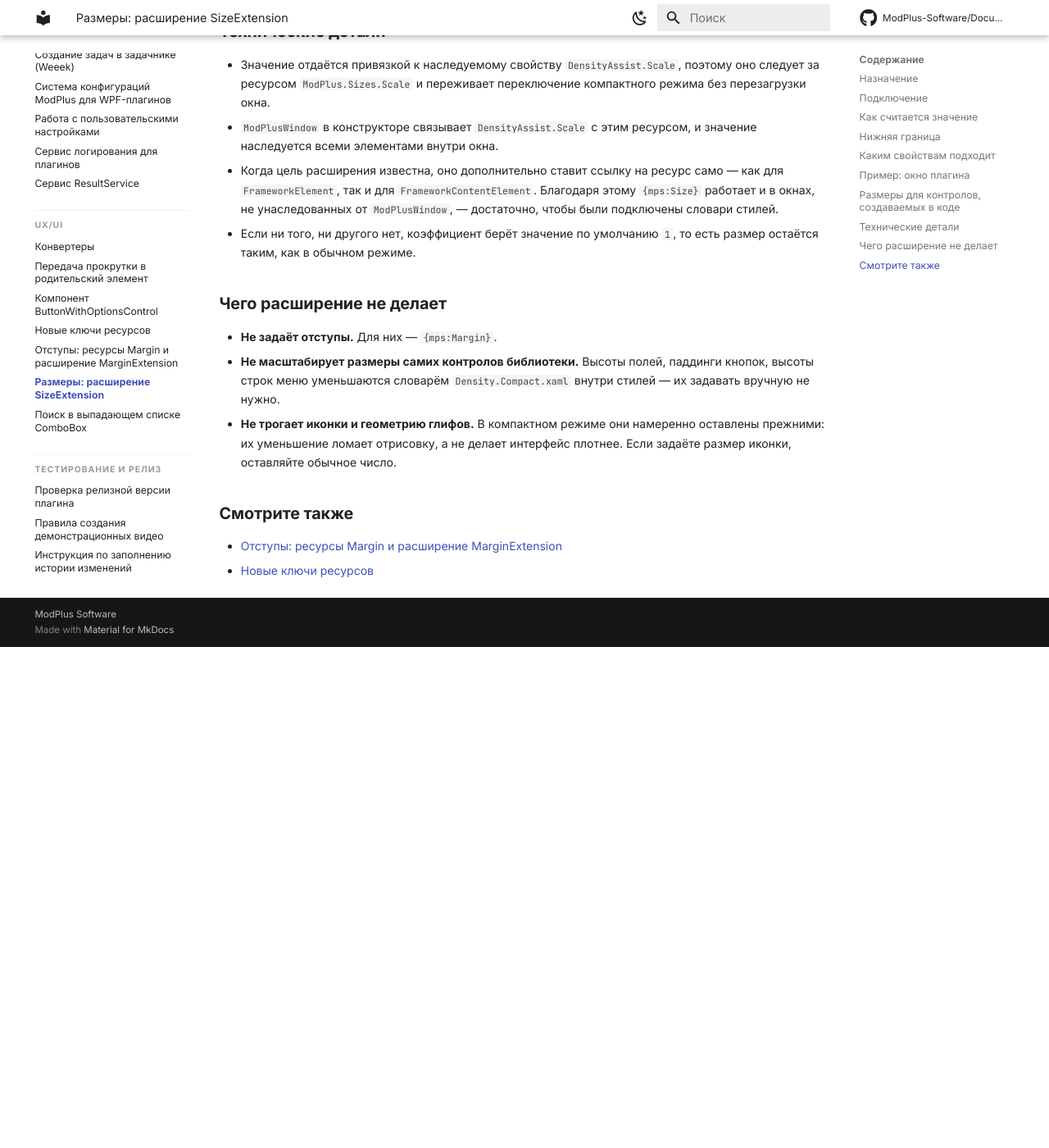
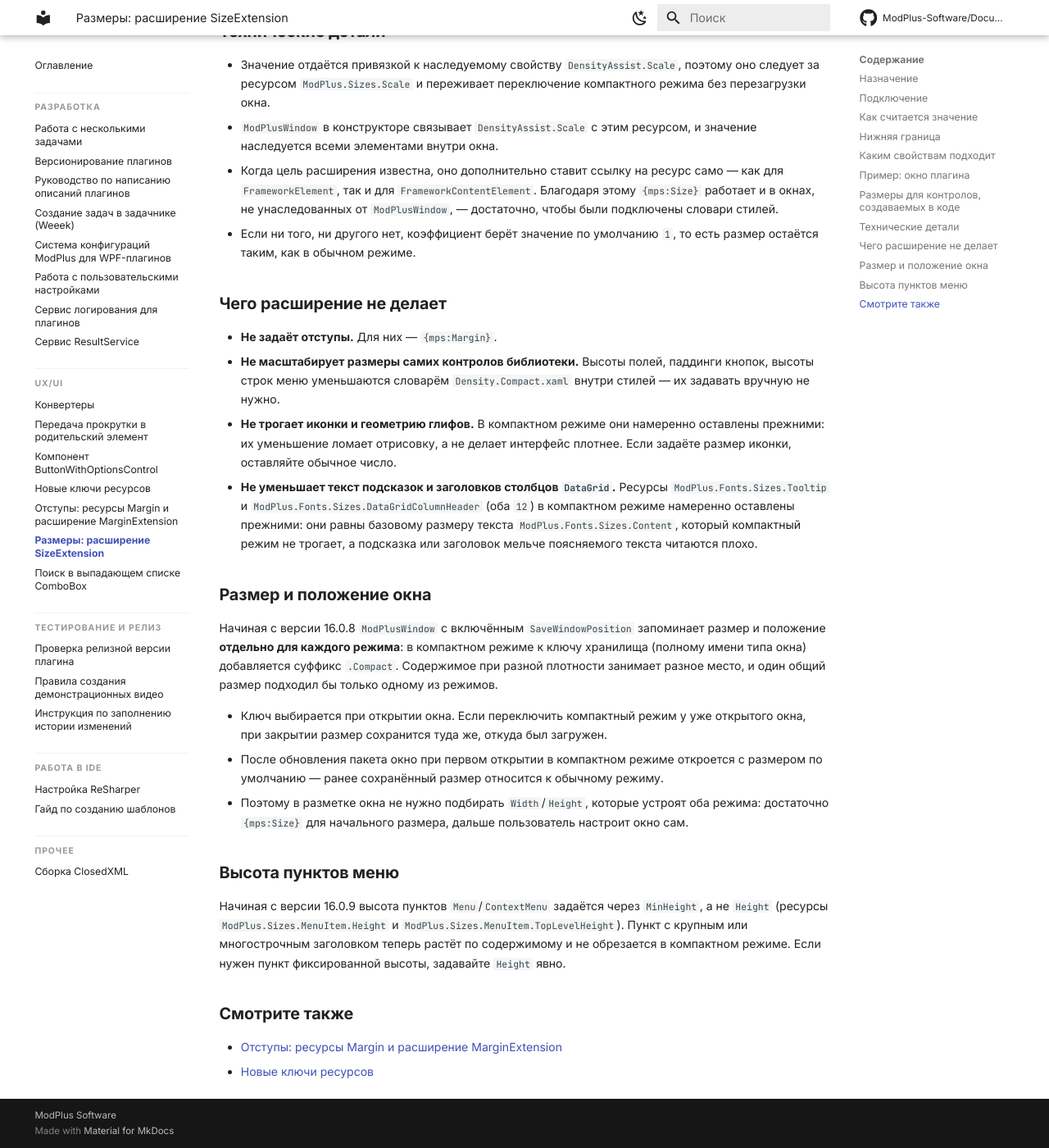
Before and after one commit to ModPlus-Software/Documentation, an MkDocs documentation site: the page built from docs/ux-ui/size-extension.md, in a window 1280 px wide and 1400 px high, scrolled down 3414 px. Shown: the whole window at 82% size. Built offline with MkDocs 1.6.1 and Material for MkDocs 9.7.7, drawn with Linux system fonts in a browser that asks for light colours; comment, search, counter and statistics services are not loaded; before the commit the page ends 4203 px from its top, so only the background shows below that.

Commit message:
Обновление документации по ModPlusStyle

```diff
--- a/docs/ux-ui/size-extension.md
+++ b/docs/ux-ui/size-extension.md
@@ -172,6 +172,32 @@ DensityAssist.SetSize(textBox, FrameworkElement.WidthProperty, 170, 150);
 * **Не трогает иконки и геометрию глифов.** В компактном режиме они намеренно оставлены
   прежними: их уменьшение ломает отрисовку, а не делает интерфейс плотнее. Если задаёте
   размер иконки, оставляйте обычное число.
+* **Не уменьшает текст подсказок и заголовков столбцов `DataGrid`.** Ресурсы
+  `ModPlus.Fonts.Sizes.Tooltip` и `ModPlus.Fonts.Sizes.DataGridColumnHeader` (оба `12`)
+  в компактном режиме намеренно оставлены прежними: они равны базовому размеру текста
+  `ModPlus.Fonts.Sizes.Content`, который компактный режим не трогает, а подсказка или заголовок
+  мельче поясняемого текста читаются плохо.
+
+## Размер и положение окна
+
+Начиная с версии 16.0.8 `ModPlusWindow` с включённым `SaveWindowPosition` запоминает размер
+и положение **отдельно для каждого режима**: в компактном режиме к ключу хранилища (полному имени
+типа окна) добавляется суффикс `.Compact`. Содержимое при разной плотности занимает разное
+место, и один общий размер подходил бы только одному из режимов.
+
+* Ключ выбирается при открытии окна. Если переключить компактный режим у уже открытого окна,
+  при закрытии размер сохранится туда же, откуда был загружен.
+* После обновления пакета окно при первом открытии в компактном режиме откроется с размером
+  по умолчанию — ранее сохранённый размер относится к обычному режиму.
+* Поэтому в разметке окна не нужно подбирать `Width`/`Height`, которые устроят оба режима:
+  достаточно `{mps:Size}` для начального размера, дальше пользователь настроит окно сам.
+
+## Высота пунктов меню
+
+Начиная с версии 16.0.9 высота пунктов `Menu`/`ContextMenu` задаётся через `MinHeight`,
+а не `Height` (ресурсы `ModPlus.Sizes.MenuItem.Height` и `ModPlus.Sizes.MenuItem.TopLevelHeight`).
+Пункт с крупным или многострочным заголовком теперь растёт по содержимому и не обрезается
+в компактном режиме. Если нужен пункт фиксированной высоты, задавайте `Height` явно.
 
 ## Смотрите также
 
```
Also changed, not shown: docs/ux-ui/margins.md (+20 -1 lines).
